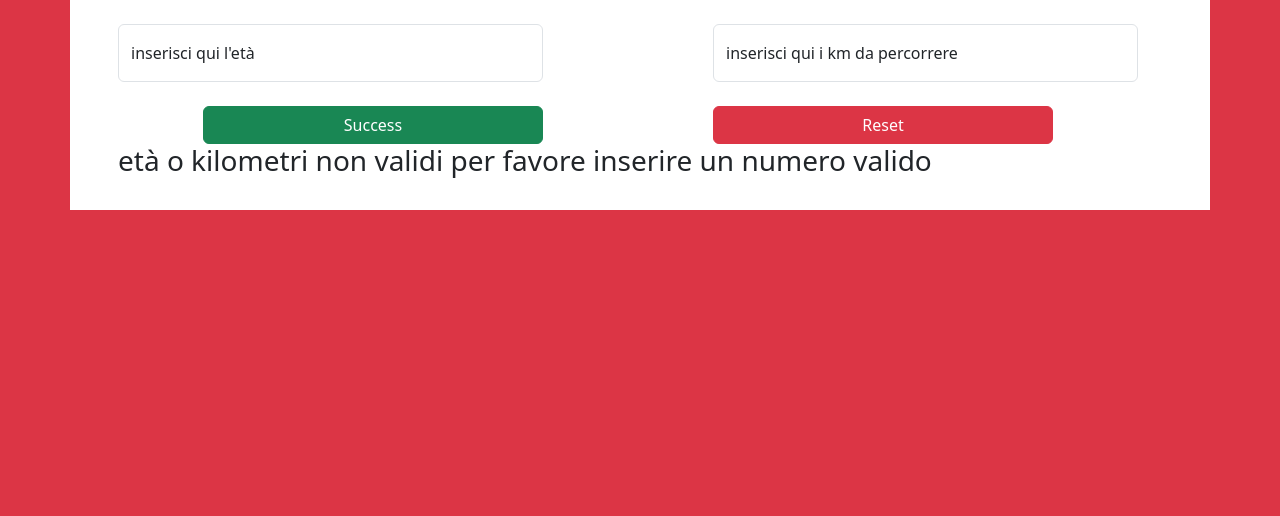
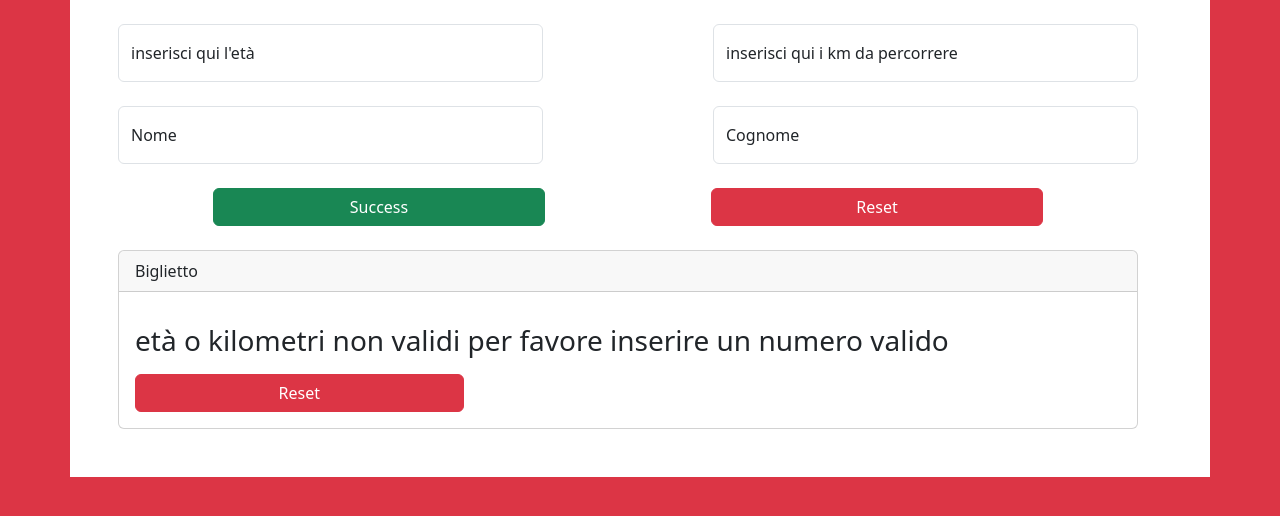
Before and after one commit to EnricoCiccolini/js-biglietto-treno-form, a plain HTML site: page index.html in a window 1280 px wide. Both pictures are taken after a click on the button "Success". Drawn offline with nearby package versions, Linux system fonts and the light colour scheme.

Commit message:
feat: mindstone 3 complete

```diff
--- a/index.html
+++ b/index.html
@@ -23,12 +23,51 @@
             <input type="text" class="form-control " id="km" placeholder="name@example.com">
             <label for="floatingInput">inserisci qui i km da percorrere</label>
           </div>
+
+          </div>
+          <div>
+
+          <div class="d-flex justify-content-between mb-4">
+            <div class="form-floating col-5 ">
+              <input type="text" class="form-control " id="name" placeholder="name@example.com">
+              <label for="floatingInput">Nome</label>
+            </div>
+            <div class="form-floating col-5 ">
+              <input type="text" class="form-control " id="surname" placeholder="name@example.com">
+              <label for="floatingInput">Cognome</label>
+            </div>
+
         </div>
         <div class="container d-flex justify-content-around">
         <button type="button" id="button" class="btn btn-success col-4 ">Success</button>
         <a class="btn btn-danger  col-4 " href="index.html" role="button">Reset</a>
         </div>
+
+        <div id="Biglietto" class="container mt-5 " style="display: none;" >
+            <div class="card">
+                <div class="card-header">
+                 Biglietto
+                </div>
+                <div class="card-body">
+                    <div class="d-flex">
+                  <h5 id="namefinal" class="card-title mx-3"> </h5> <h5 id="surnamefinal" class="card-title"> </h5>
+                </div>
+                  <p id="total" class="card-text"></p>
+                  <a class="btn btn-danger  col-4 " href="index.html" role="button">Reset</a>
+                </div>
+              </div>
+
+
+        </div>
+
+
+
+<!--
+<div id="namefinal"></div>
+<div id="surnamefinal"></div>
+
         <div id="total"></div>
+         -->
     </div>
     </form>
   <script src="script.js"></script>
--- a/script.js
+++ b/script.js
@@ -36,9 +36,22 @@ console.log(total)
 const formMain = document.getElementById('form')
 console.log(formMain)
 
+const userName = document.getElementById('name')
+console.log(userName)
+const userSurname = document.getElementById('surname')
+console.log(userSurname)
+const namefinal = document.getElementById('namefinal')
+console.log(formMain)
+const surnamefinal = document.getElementById('surnamefinal')
+console.log(formMain)
+const ticket = document.getElementById('Biglietto')
+console.log(formMain)
+
 
 mainButton.addEventListener('click', function (event) {
     event.preventDefault()
+    ticket.style.display = "inline"
+
 let result = document.createElement('h3')
 let resul1 = ''
 let kmforpay = kmUser.value
@@ -55,7 +68,7 @@ mainButton.addEventListener('click', function (event) {
 if (isNaN(ageForDiscount) || isNaN(kmforpay)) {
     resul1 = ("età o kilometri non validi per favore inserire un numero valido")
     if (isNaN(age) || isNaN(kilometer)) {
-            resul1 =("età o kilometri non validi per favore inserire un numero valido")
+        resul1 = ("età o kilometri non validi per favore inserire un numero valido")
 
         // controlli eta per lo sconto
     } else {
@@ -93,7 +106,7 @@ mainButton.addEventListener('click', function (event) {
     price = price.toFixed(2)
 
     // dichiarazione prezzo totale
-        resul1 =(`il totale del tuo viaggio € ${price} euro`)
+    resul1 = (`il totale del tuo viaggio € ${price} euro`)
 
 }
 result.innerText = resul1
@@ -103,4 +116,16 @@ mainButton.addEventListener('click', function (event) {
 
 total.append(result)
 
+let nomefinal = document.createElement('h3');
+let nome1 = userName.value;
+nomefinal.innerText = nome1;
+namefinal.append(nomefinal);
+
+let surnamefinalElement = document.createElement('h3');
+let surname1 = userSurname.value;
+surnamefinalElement.innerText = surname1;
+surnamefinal.append(surnamefinalElement)
+
+
+
 })
```
Lines whose indentation alone changed are shown as unchanged.
